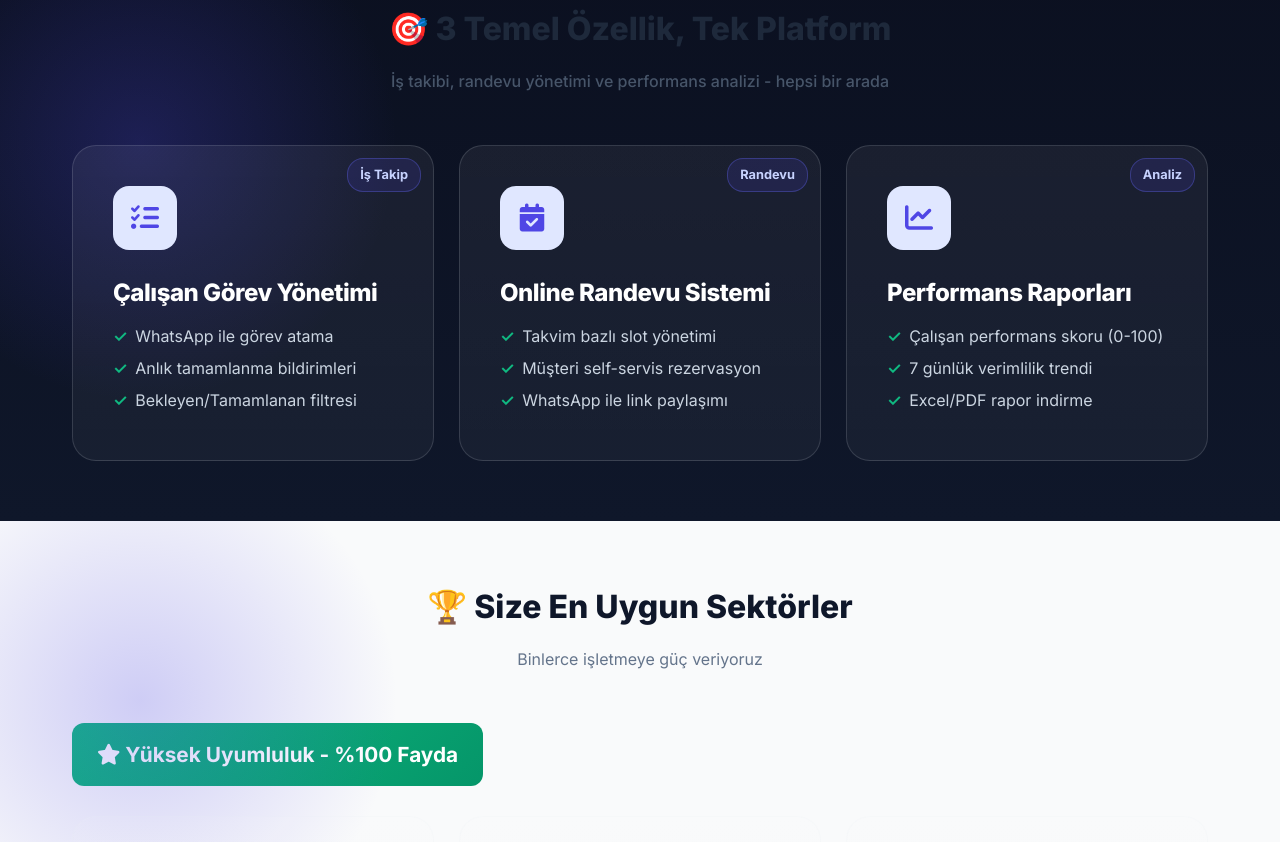
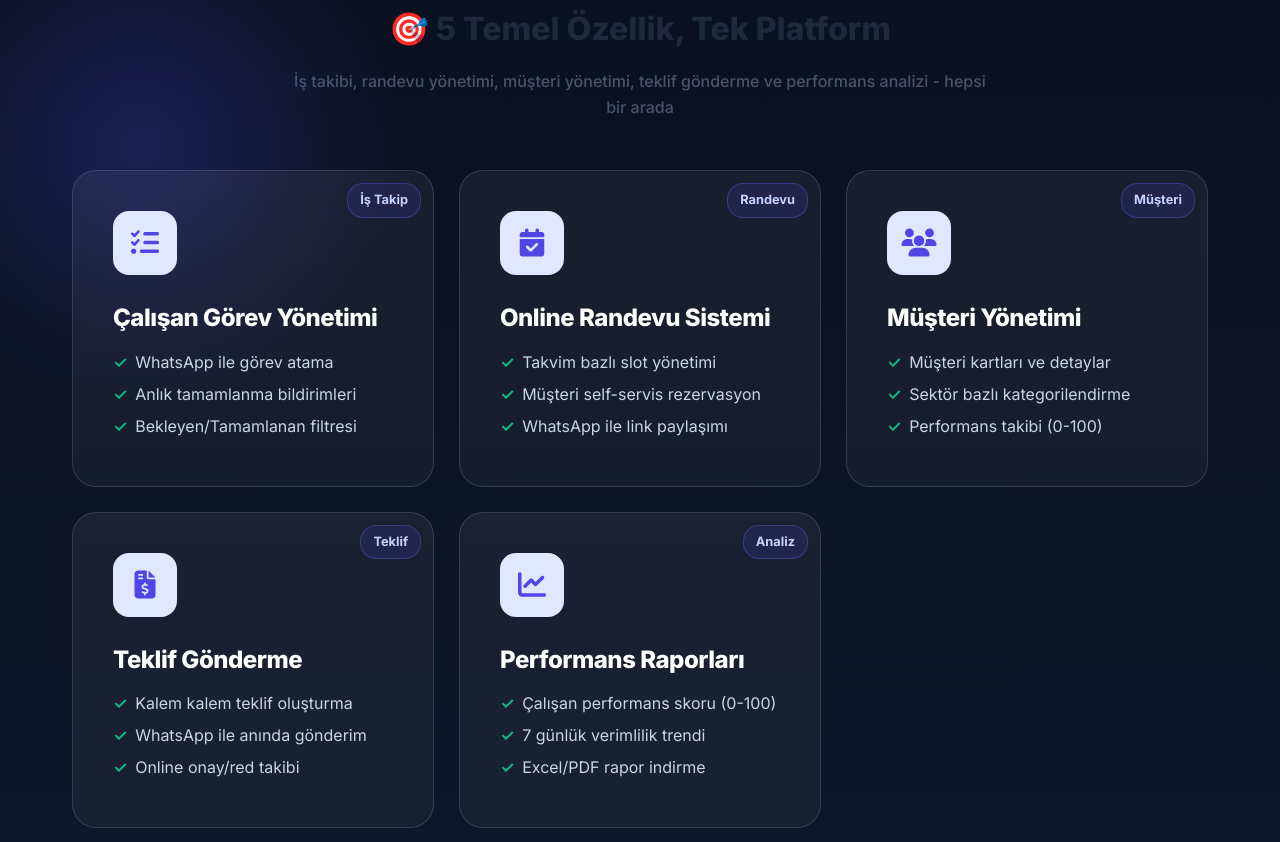
Before and after one commit to ibrahimbalta/kolayistakip, a plain HTML site: page sektorler.html in a window 1280 px wide. Shown: the part 498-1340 px from the top of the page. Drawn offline with Linux system fonts and the light colour scheme.

Commit message:
Müşteri Yönetimi ve Teklif Gönderme özellikleri eklendi (5 Temel Özellik)

```diff
--- a/sektorler.html
+++ b/sektorler.html
@@ -43,10 +43,10 @@
     <section class="features" style="padding: 40px 0 60px;">
         <div class="container">
             <div style="text-align: center; margin-bottom: 50px;">
-                <h2 style="font-size: 2rem; margin-bottom: 15px; color: #1e293b; font-weight: 800;">🎯 3 Temel Özellik,
+                <h2 style="font-size: 2rem; margin-bottom: 15px; color: #1e293b; font-weight: 800;">🎯 5 Temel Özellik,
                     Tek Platform</h2>
                 <p style="color: #475569; max-width: 700px; margin: 0 auto; font-weight: 500;">İş takibi, randevu
-                    yönetimi ve performans
+                    yönetimi, müşteri yönetimi, teklif gönderme ve performans
                     analizi - hepsi bir arada</p>
             </div>
 
@@ -69,6 +69,26 @@
                         <li>Takvim bazlı slot yönetimi</li>
                         <li>Müşteri self-servis rezervasyon</li>
                         <li>WhatsApp ile link paylaşımı</li>
+                    </ul>
+                </div>
+                <div class="feature-card impact">
+                    <span class="feature-badge">Müşteri</span>
+                    <div class="icon-bg"><i class="fa-solid fa-users"></i></div>
+                    <h3>Müşteri Yönetimi</h3>
+                    <ul class="feature-points">
+                        <li>Müşteri kartları ve detaylar</li>
+                        <li>Sektör bazlı kategorilendirme</li>
+                        <li>Performans takibi (0-100)</li>
+                    </ul>
+                </div>
+                <div class="feature-card impact">
+                    <span class="feature-badge">Teklif</span>
+                    <div class="icon-bg"><i class="fa-solid fa-file-invoice-dollar"></i></div>
+                    <h3>Teklif Gönderme</h3>
+                    <ul class="feature-points">
+                        <li>Kalem kalem teklif oluşturma</li>
+                        <li>WhatsApp ile anında gönderim</li>
+                        <li>Online onay/red takibi</li>
                     </ul>
                 </div>
                 <div class="feature-card impact">
```
